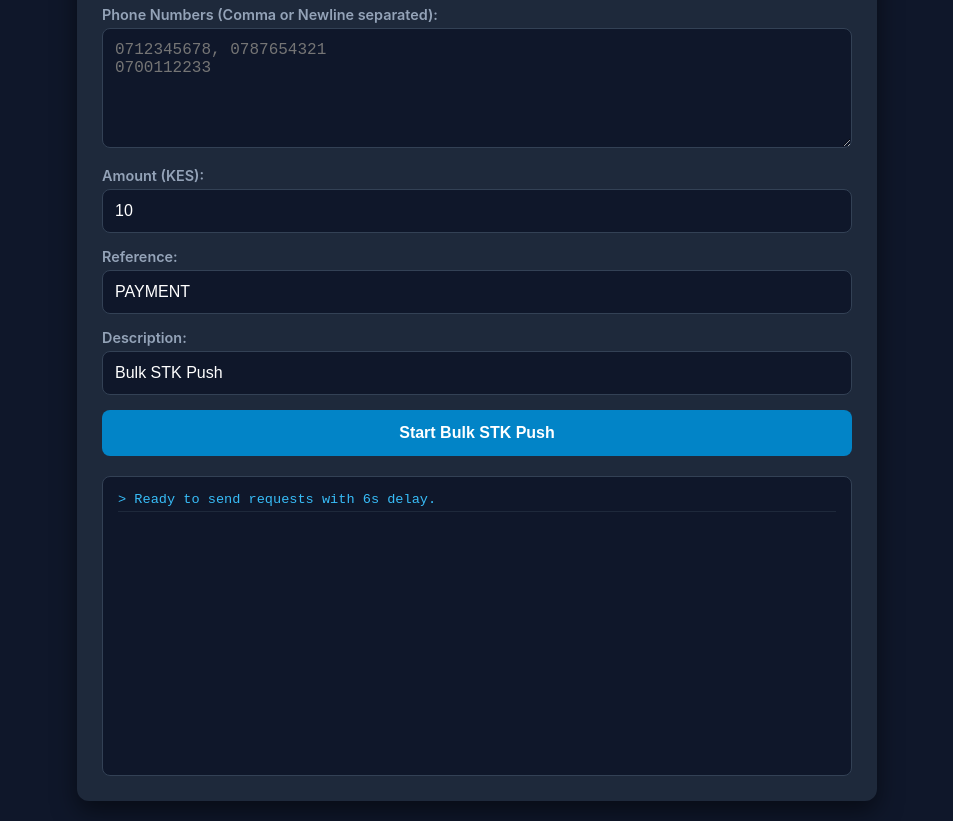
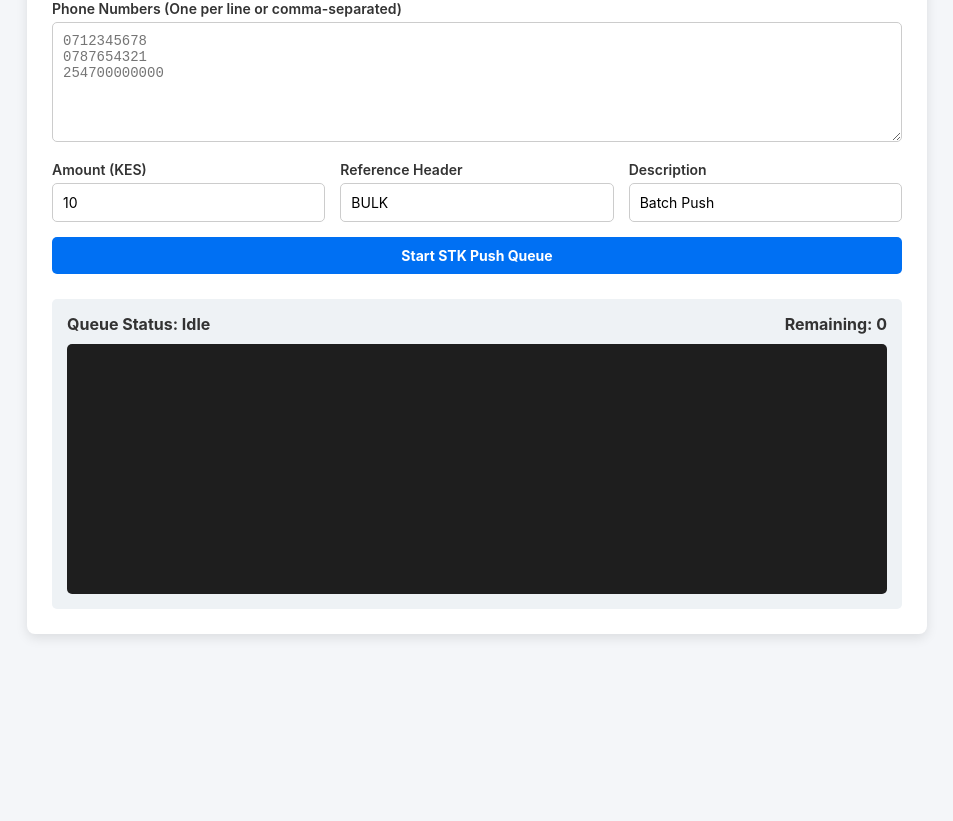
Before and after one commit to westmorans/snapearn, a website: page public/index.html in a window 1280 px wide. Shown: the part 94-915 px from the top of the page, without its empty margins (163-1116 px from the left). After the commit the page ends 800 px from the top, so only its background shows below. Drawn offline with Linux system fonts and the light colour scheme; no server answers.

Commit message:
Update index.html

```diff
--- a/public/index.html
+++ b/public/index.html
@@ -3,119 +3,112 @@
 <head>
   <meta charset="UTF-8">
   <meta name="viewport" content="width=device-width, initial-scale=1.0">
-  <title>Snapearn STK Push Bot</title>
+  <title>SnapEarn Bulk STK Push Dispatcher</title>
   <style>
-    * { box-sizing: border-box; margin: 0; padding: 0; }
-    body { font-family: -apple-system, BlinkMacSystemFont, "Segoe UI", Roboto, sans-serif; background: #0f172a; color: #f8fafc; padding: 20px; }
-    .container { max-width: 800px; margin: 0 auto; background: #1e293b; padding: 25px; border-radius: 12px; box-shadow: 0 10px 25px rgba(0,0,0,0.5); }
-    h1 { color: #38bdf8; margin-bottom: 20px; text-align: center; font-size: 1.8rem; }
+    * { box-sizing: border-box; margin: 0; padding: 0; font-family: -apple-system, BlinkMacSystemFont, 'Segoe UI', Roboto, sans-serif; }
+    body { background: #f4f6f9; color: #333; padding: 20px; }
+    .container { max-width: 900px; margin: 0 auto; background: #fff; border-radius: 8px; padding: 25px; box-shadow: 0 4px 12px rgba(0,0,0,0.1); }
+    h1 { margin-bottom: 20px; font-size: 24px; color: #111; }
     .form-group { margin-bottom: 15px; }
-    label { display: block; margin-bottom: 5px; font-weight: 600; font-size: 0.9rem; color: #94a3b8; }
-    input, textarea { width: 100%; padding: 12px; border-radius: 8px; border: 1px solid #334155; background: #0f172a; color: #fff; font-size: 1rem; }
-    textarea { height: 120px; font-family: monospace; }
-    button { width: 100%; padding: 14px; border: none; border-radius: 8px; background: #0284c7; color: #fff; font-weight: bold; font-size: 1rem; cursor: pointer; transition: 0.2s; }
-    button:hover { background: #0369a1; }
-    button:disabled { background: #475569; cursor: not-allowed; }
-    .logs { margin-top: 20px; background: #0f172a; border: 1px solid #334155; border-radius: 8px; padding: 15px; height: 300px; overflow-y: auto; font-family: monospace; font-size: 0.85rem; }
-    .log-item { margin-bottom: 8px; border-bottom: 1px solid #1e293b; padding-bottom: 4px; }
-    .log-success { color: #4ade80; }
-    .log-failed { color: #f87171; }
-    .log-info { color: #38bdf8; }
+    label { display: block; font-weight: 600; margin-bottom: 5px; font-size: 14px; }
+    input, textarea, button { width: 100%; padding: 10px; border: 1px solid #ccc; border-radius: 5px; font-size: 14px; }
+    textarea { height: 120px; resize: vertical; font-family: monospace; }
+    .row { display: flex; gap: 15px; }
+    .row .form-group { flex: 1; }
+    button { background: #0070f3; color: white; border: none; font-weight: bold; cursor: pointer; transition: background 0.2s; }
+    button:hover { background: #0051a2; }
+    .status-panel { margin-top: 25px; padding: 15px; background: #eef2f5; border-radius: 5px; }
+    .status-header { display: flex; justify-content: space-between; font-weight: bold; margin-bottom: 10px; }
+    .log-box { background: #1e1e1e; color: #00ff66; font-family: monospace; padding: 10px; height: 250px; overflow-y: auto; border-radius: 5px; font-size: 12px; }
+    .log-entry { margin-bottom: 4px; }
+    .log-info { color: #8888ff; }
+    .log-success { color: #00ff66; }
+    .log-error { color: #ff5555; }
   </style>
 </head>
 <body>
   <div class="container">
-    <h1>Snapearn STK Push Bot</h1>
-    <form id="stkForm">
+    <h1>SnapEarn STK Push Dispatcher</h1>
+
     <div class="form-group">
-        <label>Phone Numbers (Comma or Newline separated):</label>
-        <textarea id="numbers" placeholder="0712345678, 0787654321&#10;0700112233" required></textarea>
+      <label for="phoneNumbers">Phone Numbers (One per line or comma-separated)</label>
+      <textarea id="phoneNumbers" placeholder="0712345678&#10;0787654321&#10;254700000000"></textarea>
+    </div>
+
+    <div class="row">
+      <div class="form-group">
+        <label for="amount">Amount (KES)</label>
+        <input type="number" id="amount" value="10" min="1">
       </div>
       <div class="form-group">
-        <label>Amount (KES):</label>
-        <input type="number" id="amount" value="10" required />
+        <label for="reference">Reference Header</label>
+        <input type="text" id="reference" value="BULK">
       </div>
       <div class="form-group">
-        <label>Reference:</label>
-        <input type="text" id="reference" value="PAYMENT" />
+        <label for="description">Description</label>
+        <input type="text" id="description" value="Batch Push">
       </div>
-      <div class="form-group">
-        <label>Description:</label>
-        <input type="text" id="description" value="Bulk STK Push" />
     </div>
-      <button type="submit" id="submitBtn">Start Bulk STK Push</button>
-    </form>
 
-    <div class="logs" id="logs">
-      <div class="log-item log-info">> Ready to send requests with 6s delay.</div>
+    <button onclick="startBatch()">Start STK Push Queue</button>
+
+    <div class="status-panel">
+      <div class="status-header">
+        <span>Queue Status: <span id="queueStatus">Idle</span></span>
+        <span>Remaining: <span id="queueLength">0</span></span>
+      </div>
+      <div class="log-box" id="logBox"></div>
     </div>
   </div>
 
   <script>
-    const form = document.getElementById('stkForm');
-    const submitBtn = document.getElementById('submitBtn');
-    const logsContainer = document.getElementById('logs');
-
-    function log(msg, type = 'info') {
-      const item = document.createElement('div');
-      item.className = `log-item log-${type}`;
-      item.textContent = `[${new Date().toLocaleTimeString()}] ${msg}`;
-      logsContainer.appendChild(item);
-      logsContainer.scrollTop = logsContainer.scrollHeight;
-    }
-
-    form.addEventListener('submit', async (e) => {
-      e.preventDefault();
-
-      const rawNumbers = document.getElementById('numbers').value;
-      const numbers = rawNumbers.split(/[\n,]+/).map(n => n.trim()).filter(Boolean);
+    async function startBatch() {
+      const rawNumbers = document.getElementById('phoneNumbers').value;
       const amount = document.getElementById('amount').value;
       const reference = document.getElementById('reference').value;
       const description = document.getElementById('description').value;
 
-      if (numbers.length === 0) return alert('Enter at least one number.');
+      const numbers = rawNumbers.split(/[\n,]+/).map(s => s.trim()).filter(Boolean);
 
-      submitBtn.disabled = true;
-      log(`Starting STK Push for ${numbers.length} numbers...`, 'info');
+      if (numbers.length === 0) {
+        alert('Please enter at least one phone number.');
+        return;
+      }
 
-      try {
-        const response = await fetch('/api/bulk-stk', {
+      const response = await fetch('/api/enqueue', {
         method: 'POST',
         headers: { 'Content-Type': 'application/json' },
         body: JSON.stringify({ numbers, amount, reference, description })
       });
 
-        const reader = response.body.getReader();
-        const decoder = new TextDecoder();
-
-        while (true) {
-          const { value, done } = await reader.read();
-          if (done) break;
-
-          const chunk = decoder.decode(value);
-          const lines = chunk.split('\n\n');
-
-          for (const line of lines) {
-            if (line.startsWith('data: ')) {
-              const data = JSON.parse(line.replace('data: ', ''));
-
-              if (data.type === 'progress') {
-                const statusType = data.status === 'SUCCESS' ? 'success' : 'failed';
-                log(`[${data.index}/${data.total}] ${data.phone} -> ${data.status}: ${JSON.stringify(data.response || data.error)}`, statusType);
-              } else if (data.type === 'delay') {
-                log(`Waiting 6 seconds before next request...`, 'info');
-              } else if (data.type === 'complete') {
-                log(`Completed bulk process.`, 'info');
+      const resData = await response.json();
+      if (!response.ok) {
+        alert(resData.error || 'Failed to start batch');
       }
     }
+
+    async function fetchStatus() {
+      try {
+        const response = await fetch('/api/status');
+        const data = await response.json();
+
+        document.getElementById('queueLength').innerText = data.queueLength;
+        document.getElementById('queueStatus').innerText = data.isProcessing ? 'Processing (6s delay)' : 'Idle';
+
+        const logBox = document.getElementById('logBox');
+        logBox.innerHTML = data.logs.map(log => {
+          let classType = 'log-info';
+          if (log.type === 'success') classType = 'log-success';
+          if (log.type === 'error') classType = 'log-error';
+          return `<div class="log-entry ${classType}">[${log.timestamp}] ${log.message}</div>`;
+        }).join('');
+      } catch (err) {
+        console.error('Failed to fetch status', err);
       }
     }
-      } catch (err) {
-        log(`Error: ${err.message}`, 'failed');
-      } finally {
-        submitBtn.disabled = false;
-      }
-    });
+
+    setInterval(fetchStatus, 2000);
+    fetchStatus();
   </script>
 </body>
 </html>
```
Lines whose indentation alone changed are shown as unchanged.
